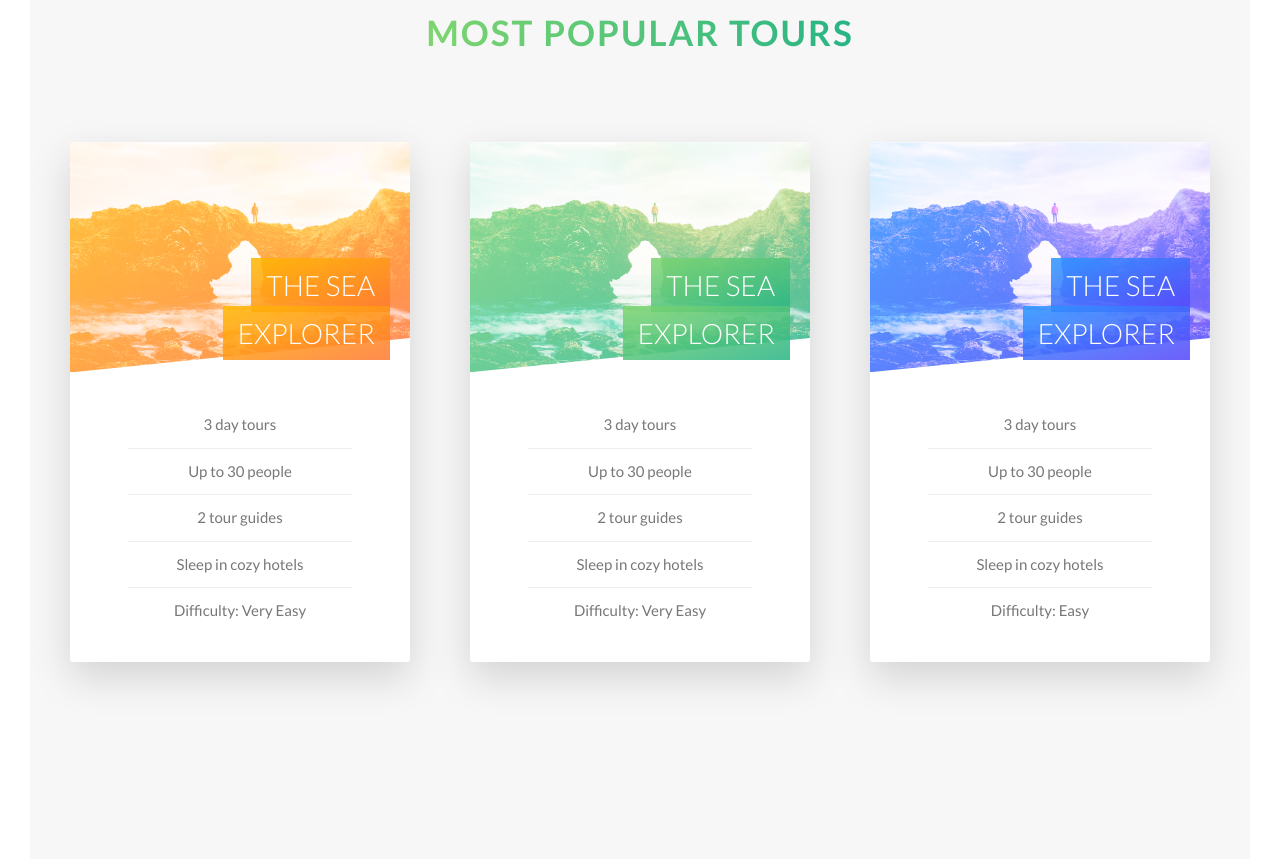
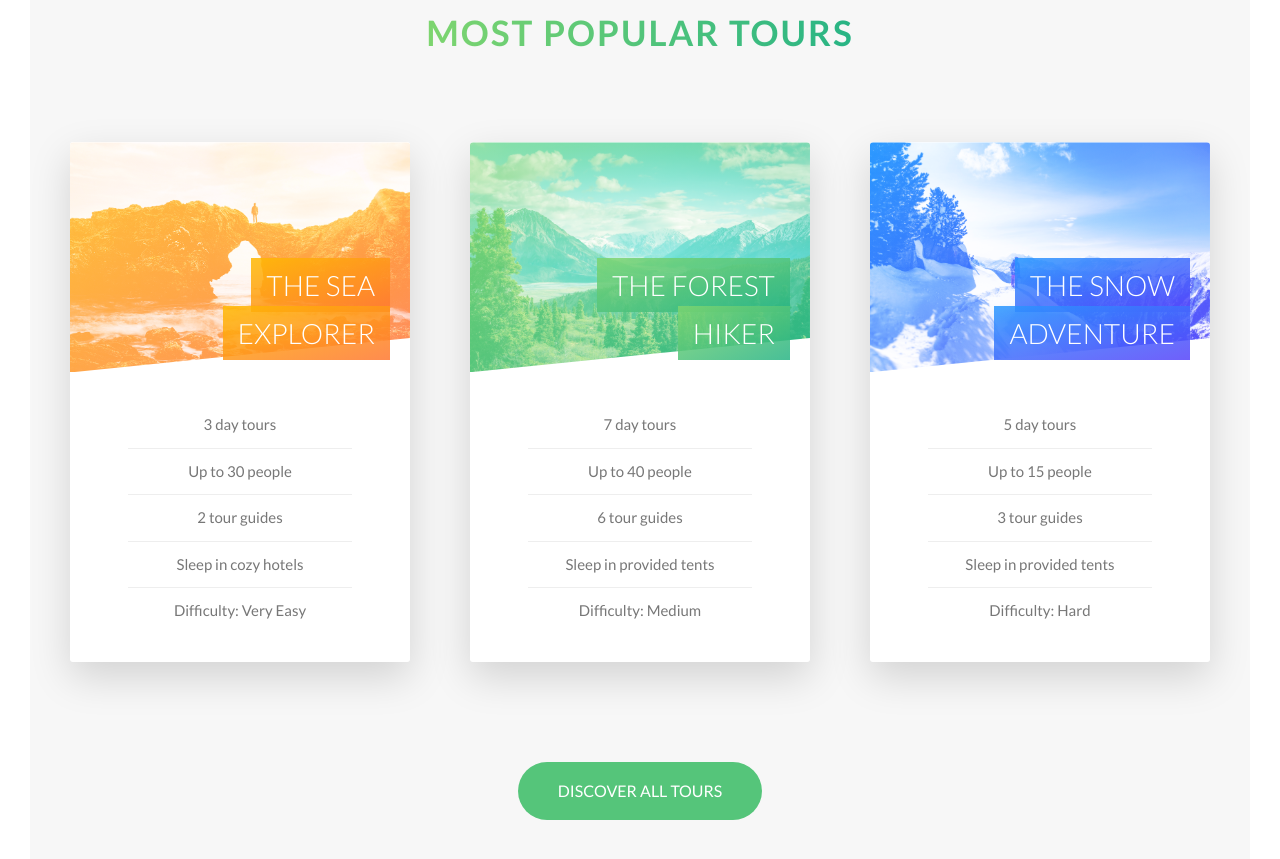
Before and after one commit to praveenupadhyay997/Natours_Project, a website: page index.html in a window 1280 px wide. Shown: the part 2334-3193 px from the top of the page. Drawn offline with Linux system fonts and the light colour scheme.

Commit message:
Issue#11: Completed the features section.

```diff
--- a/index.html
+++ b/index.html
@@ -129,7 +129,13 @@
                                 </div>
                             </div>
                             <div class="card__side card__side--back card__side--back-1">
-                                BACK
+                                <div class="card__cta">
+                                    <div class="card__price-box">
+                                        <p class="card__price-only">Only</p>
+                                        <p class="card__price-value">$297</p>
+                                    </div>
+                                    <a href="#" class="btn btn--white">Book now!</a>
+                                </div>
                             </div>
                         </div>
                     </div>
@@ -141,21 +147,27 @@
                                 </div>
                                 <h4 class="card__heading">
                                     <span class="card__heading-span card__heading-span--2">
-                                        The Sea Explorer
+                                        The Forest Hiker
                                     </span>
                                 </h4>
                                 <div class="card__details">
                                     <ul>
-                                        <li>3 day tours</li>
-                                        <li>Up to 30 people</li>
-                                        <li>2 tour guides</li>
-                                        <li>Sleep in cozy hotels</li>
-                                        <li>Difficulty: Very Easy</li>
+                                        <li>7 day tours</li>
+                                        <li>Up to 40 people</li>
+                                        <li>6 tour guides</li>
+                                        <li>Sleep in provided tents</li>
+                                        <li>Difficulty: Medium</li>
                                     </ul>
                                 </div>
                             </div>
                             <div class="card__side card__side--back card__side--back-2">
-                                BACK
+                                <div class="card__cta">
+                                    <div class="card__price-box">
+                                        <p class="card__price-only">Only</p>
+                                        <p class="card__price-value">$497</p>
+                                    </div>
+                                    <a href="#" class="btn btn--white">Book now!</a>
+                                </div>
                             </div>
                         </div>
                     </div>
@@ -167,25 +179,36 @@
                                 </div>
                                 <h4 class="card__heading">
                                     <span class="card__heading-span card__heading-span--3">
-                                        The Sea Explorer
+                                        The Snow Adventure
                                     </span>
                                 </h4>
                                 <div class="card__details">
                                     <ul>
-                                        <li>3 day tours</li>
-                                        <li>Up to 30 people</li>
-                                        <li>2 tour guides</li>
-                                        <li>Sleep in cozy hotels</li>
-                                        <li>Difficulty: Easy</li>
+                                        <li>5 day tours</li>
+                                        <li>Up to 15 people</li>
+                                        <li>3 tour guides</li>
+                                        <li>Sleep in provided tents</li>
+                                        <li>Difficulty: Hard</li>
                                     </ul>
                                 </div>
                             </div>
                             <div class="card__side card__side--back card__side--back-3">
-                                BACK
+                                <div class="card__cta">
+                                    <div class="card__price-box">
+                                        <p class="card__price-only">Only</p>
+                                        <p class="card__price-value">$897</p>
+                                    </div>
+                                    <a href="#" class="btn btn--white">Book now!</a>
+                                </div>
                             </div>
                         </div>
                     </div>
                 </div>
+
+                <div class="u-center-text u-margin-top-huge">
+                    <a href="#" class="btn btn--green">Discover all tours</a>
+                </div>
+
             </section>
         </main>
     </body>
--- a/scss/base/_utilities.scss
+++ b/scss/base/_utilities.scss
@@ -3,3 +3,5 @@
 .u-margin-bottom-big { margin-bottom: 8rem; }
 .u-margin-bottom-medium { margin-bottom: 4rem; }
 .u-margin-bottom-small { margin-bottom: 1.5rem; }
+.u-margin-top-big { margin-top: 8rem; }
+.u-margin-top-huge { margin-top: 10rem; }
--- a/scss/components/_button.scss
+++ b/scss/components/_button.scss
@@ -33,6 +33,15 @@
 
         &::after{
             background-color: $color-dark-white;
+        }
+    }
+
+    &--green{
+        background-color: $color-primary;
+        color: $color-white;
+
+        &::after{
+            background-color: $color-primary;
         }
     }
 
--- a/scss/components/_card.scss
+++ b/scss/components/_card.scss
@@ -54,6 +54,8 @@
         background-blend-mode: screen;
         -webkit-clip-path: polygon(0 0, 100% 0, 100% 85%, 0 100%);
         clip-path: polygon(0 0, 100% 0, 100% 85%, 0 100%);
+        border-top-left-radius: 3px;
+        border-top-right-radius: 3px;
 
         &--1 {
             background-image: linear-gradient(to right bottom, $color-secondary-light, $color-secondary-dark),
@@ -62,12 +64,12 @@
 
         &--2 {
             background-image: linear-gradient(to right bottom, $color-primary-light, $color-primary-dark),
-            url(../img/nat-5.jpg);
+            url(../img/nat-6.jpg);
         }
 
         &--3 {
             background-image: linear-gradient(to right bottom, $color-tertiary-light, $color-tertiary-dark),
-            url(../img/nat-5.jpg);
+            url(../img/nat-7.jpg);
         }
     }
 
@@ -121,4 +123,29 @@
 
         }
     }
+
+    &__cta {
+        position: absolute;
+        top: 50%;
+        left: 50%;
+        transform: translate(-50%, -50%);
+        width: 90%;
+        text-align: center;
+    }
+
+    &__price-box {
+        text-align: center;
+        color: $color-white;
+        margin-bottom: 8rem;
+    }
+
+    &__price-only {
+        font-size: 1.4rem;
+        text-transform: uppercase;
+    }
+
+    &__price-value {
+        font-size: 6rem;
+        font-weight: 100;
+    }
 }
--- a/scss/pages/_home.scss
+++ b/scss/pages/_home.scss
@@ -23,6 +23,6 @@
 
 .section-tours {
     background-color: $color-grey-light-1;
-    padding: 25rem 0 50rem 0;
+    padding: 25rem 0 15rem 0;
     margin-top: -10rem;
 }
```
Also changed, not shown: css/style.css.
